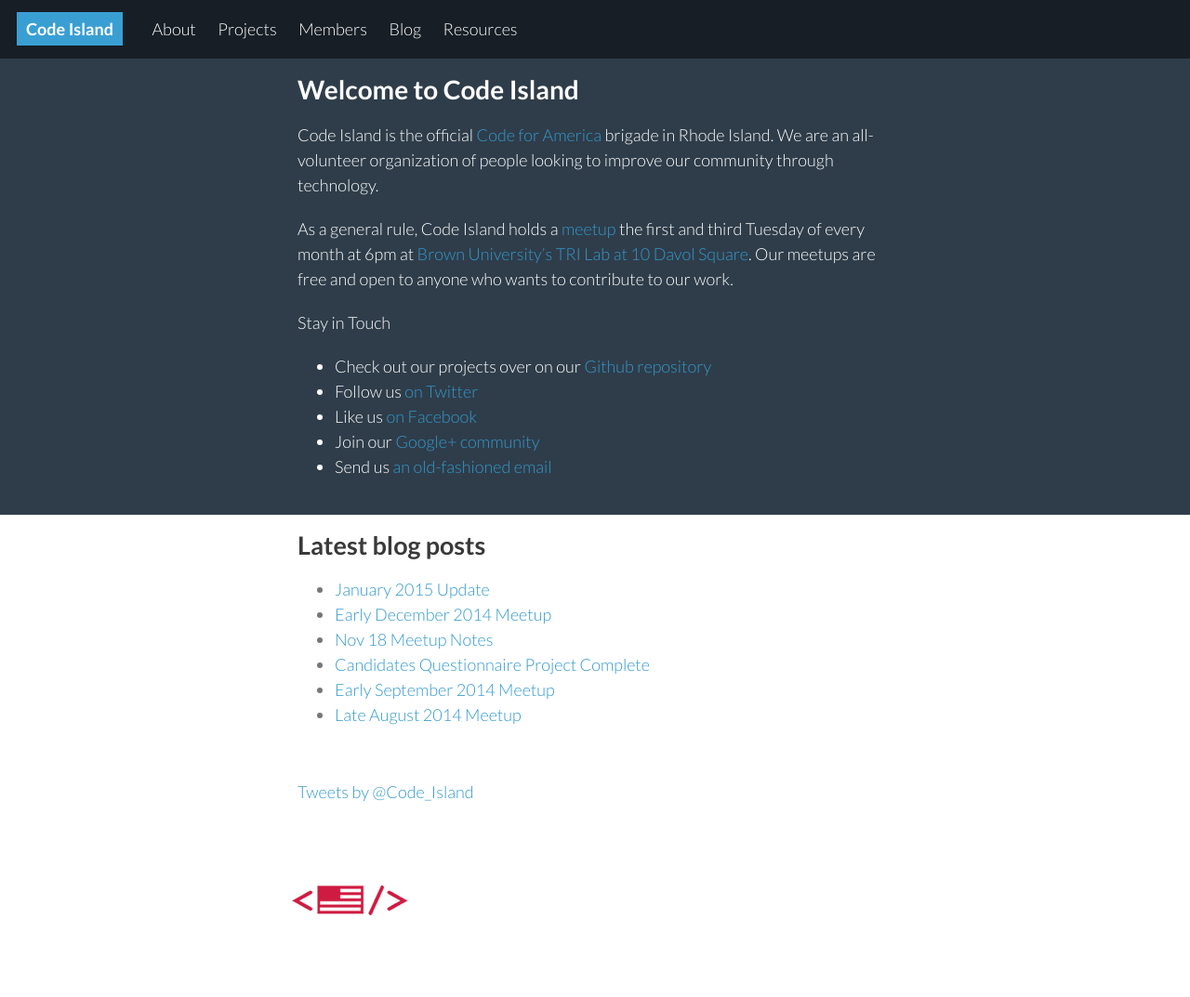
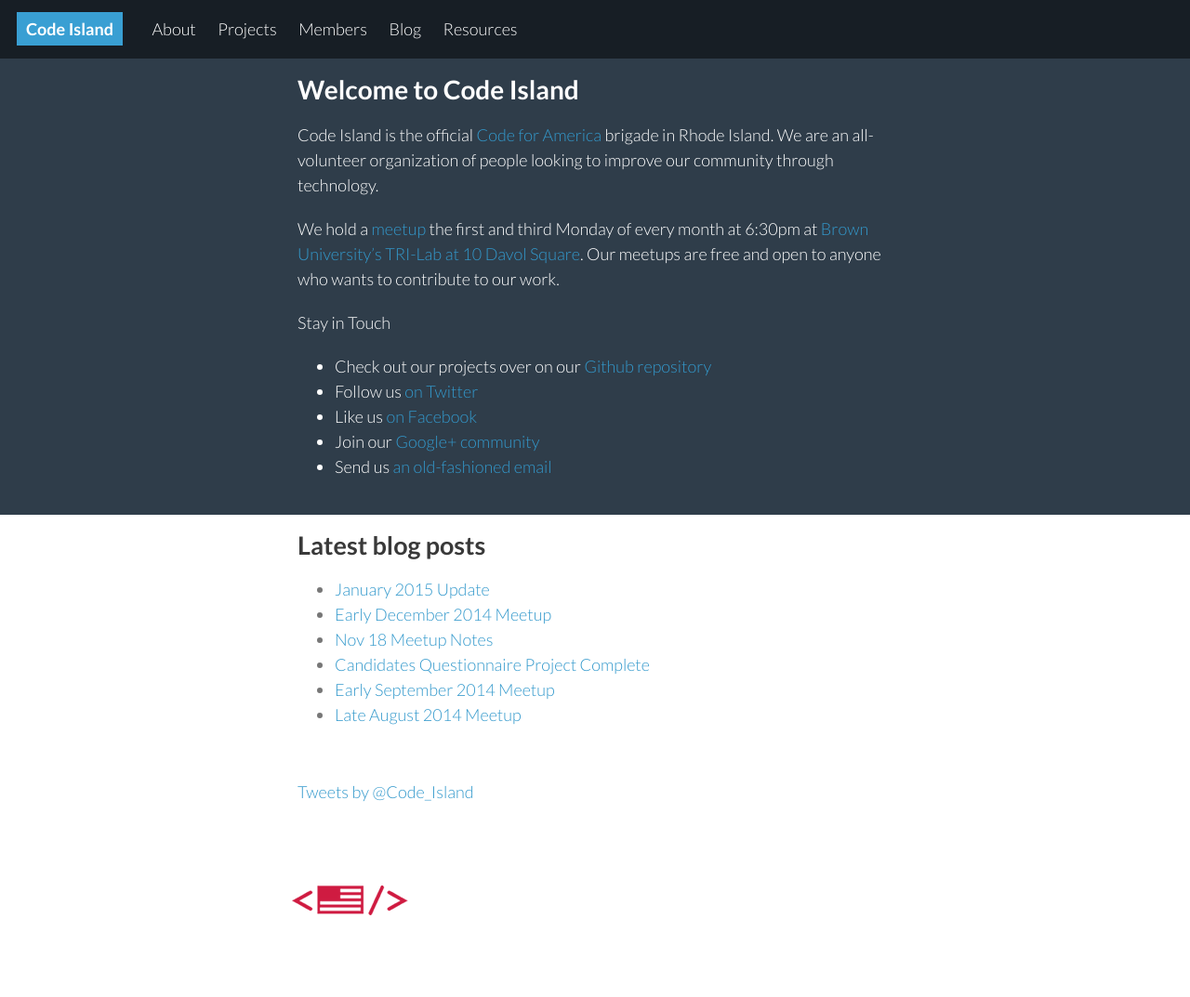
Before and after one commit to codeisland/codeisland.github.io, a Jekyll site: the page built from index.html, in a window 1280 px wide. Shown: the whole page at 93% size. Built offline with Jekyll 4.4.1, drawn with Linux system fonts in a browser that asks for light colours; comment, search, counter and statistics services are not loaded.

Commit message:
Updated meetup text to reflect new night/time.

```diff
--- a/_layouts/home.html
+++ b/_layouts/home.html
@@ -15,7 +15,7 @@
 	        Code Island is the official <a href="http://codeforamerica.org/">Code for America</a> brigade in Rhode Island. We are an all-volunteer organization of people looking to improve our community through technology.
 	      </p>
 	      <p>
-	        As a general rule, Code Island holds a <a href="http://www.meetup.com/Rhode-Island-Code-for-America-Brigade/">meetup</a> the first and third Tuesday of every month at 6pm at <a href="https://www.google.com/maps/place/10+Davol+Square,+Providence,+RI+02903/@41.824152,-71.4398007,13z/data=!4m2!3m1!1s0x89e4456a8646dbf1:0x2259e0f433c149cf?hl=en">Brown University&rsquo;s TRI Lab at 10 Davol Square</a>. Our meetups are free and open to anyone who wants to contribute to our work.
+	        We hold a <a href="http://www.meetup.com/Rhode-Island-Code-for-America-Brigade/">meetup</a> the first and third Monday of every month at 6:30pm at <a href="https://www.google.com/maps/place/10+Davol+Square,+Providence,+RI+02903/@41.824152,-71.4398007,13z/data=!4m2!3m1!1s0x89e4456a8646dbf1:0x2259e0f433c149cf?hl=en">Brown University&rsquo;s TRI-Lab at 10 Davol Square</a>. Our meetups are free and open to anyone who wants to contribute to our work.
 	      </p>
 	      <p>Stay in Touch</p>
 	      <ul>
```
